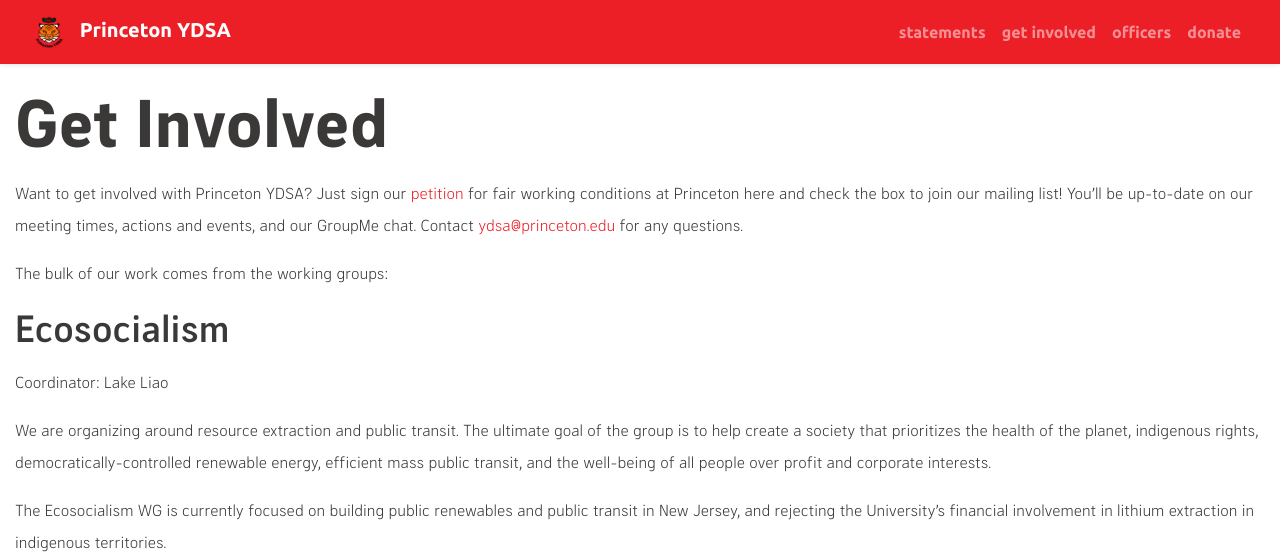
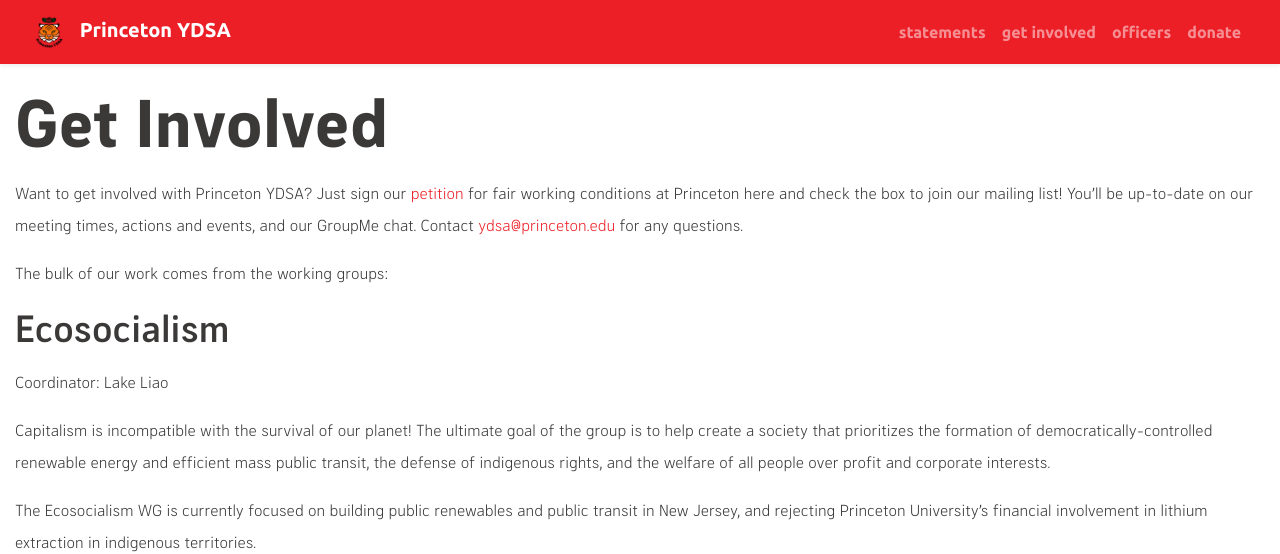
Before and after one commit to centralnjdsa-ntc/princetonydsa.github.io, a Jekyll site: the page built from _pages/get-involved.md, in a window 1280 px wide and 1400 px high. Shown: the top 554 px of the window. Built offline with Jekyll 4.4.1, drawn with Linux system fonts in a browser that asks for light colours; some of the changed text lies outside the part shown; grey boxes are pictures that could not be loaded.

Commit message:
Update get-involved.md

```diff
--- a/_pages/get-involved.md
+++ b/_pages/get-involved.md
@@ -11,11 +11,12 @@
 ### Ecosocialism
 Coordinator: Lake Liao
 
-We are organizing around resource extraction and public transit. The ultimate goal of the group is to help create a society that prioritizes the health of the planet, indigenous rights, democratically-controlled renewable energy, efficient mass public transit, and the well-being of all people over profit and corporate interests.
+Capitalism is incompatible with the survival of our planet! The ultimate goal of the group is to help create a society that prioritizes the formation of democratically-controlled renewable energy and efficient mass public transit, the defense of indigenous rights, and the welfare of all people over profit and corporate interests.
 
-The Ecosocialism WG is currently focused on building public renewables and public transit in New Jersey, and rejecting the University's financial involvement in lithium extraction in indigenous territories.
+The Ecosocialism WG is currently focused on building public renewables and public transit in New Jersey, and rejecting Princeton University's financial involvement in lithium extraction in indigenous territories.
 
 <img src="https://github.com/centralnjdsa-ntc/princetonydsa.github.io/assets/115911467/f1c5aa23-5ad2-4933-87db-7ebb9a6a5363" width=500>
+<img src="https://github.com/centralnjdsa-ntc/princetonydsa.github.io/assets/115911467/9f01fc05-a952-4f73-bfa1-4f7e8ec5b9eb" width=500>
 
 
 ### Labor
```
Also changed, not shown: other parts of _pages/get-involved.md (+1 -1 lines).
